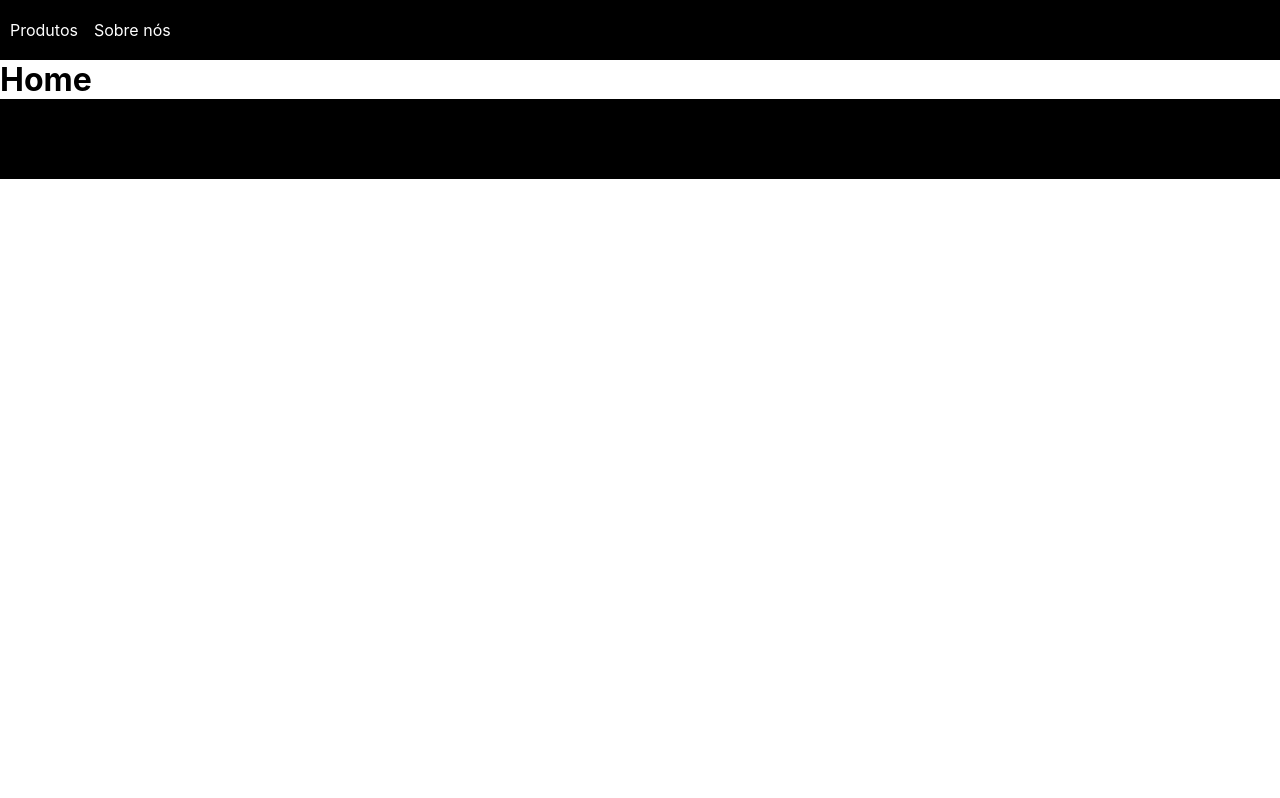
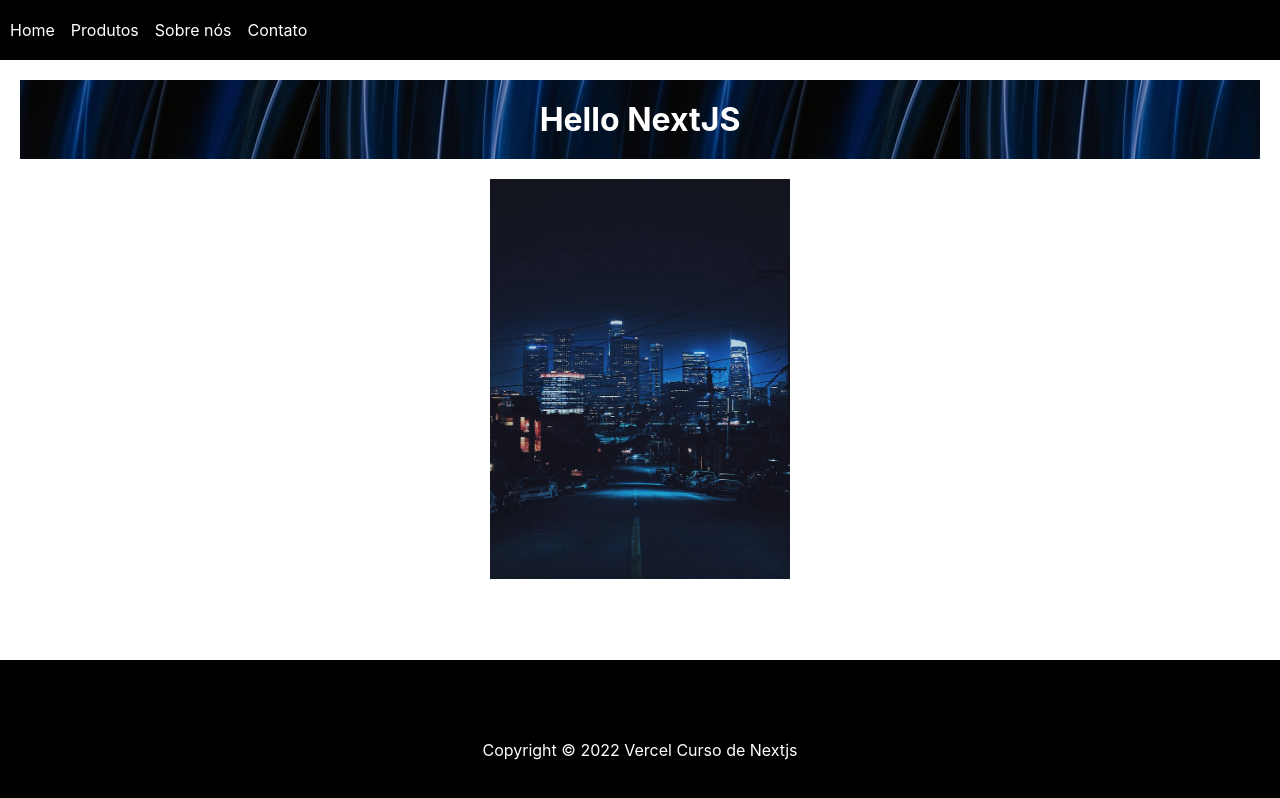
Before and after one commit to MikeFernando/pokemon-next-js, a Next.js app: page / in a window 1280 px wide. Shown: the top 798 px of the page. Built offline with nearby package versions, Linux system fonts and the light colour scheme.

Commit message:
:alien: assets aprendo usar imagens com nextjs

```diff
--- a/components/Footer.jsx
+++ b/components/Footer.jsx
@@ -2,8 +2,8 @@ import styles from '../styles/Footer.module.css'
 
 export function Footer() {
   return (
-    <p className={styles.footer}>
-      Copyright © 2022 Vercel Curso de Nextjs
-    </p>
+    <footer className={styles.footer}>
+      <p>Copyright © 2022 Vercel Curso de Nextjs</p>
+    </footer>
   )
 }
--- a/components/MainContainer.jsx
+++ b/components/MainContainer.jsx
@@ -1,11 +1,15 @@
 import { Navbar } from './Navbar'
 import { Footer } from './Footer'
+
+import styles from '../styles/MainContainer.module.css'
 
 export function MainContainer({ children }) {
   return (
     <>
       <Navbar />
-      <div>{children}</div>
+      <div className={styles.container}>
+        {children}
+      </div>
       <Footer />
     </>
   )
--- a/components/Navbar.jsx
+++ b/components/Navbar.jsx
@@ -6,11 +6,18 @@ export function Navbar() {
   return (
     <ul className={styles.navbar}>
         <li>
+          <Link href="/"><a>Home</a></Link>
+        </li>
+        <li>
           <Link href="products/"><a>Produtos</a></Link>
         </li>
         <li>
           <Link href="/about"><a>Sobre nós</a></Link>
         </li>
+        <li>
+          <Link href="/contact"><a>Contato</a></Link>
+        </li>
+
     </ul>
   )
 }
--- a/pages/_app.jsx
+++ b/pages/_app.jsx
@@ -1,7 +1,6 @@
-import { Footer } from '../components/Footer'
 import { MainContainer } from '../components/MainContainer'
 
-import '../global.css'
+import '../styles/global.css'
 
 function MyApp({ Component, pageProps }) {
   return (
--- a/pages/about.jsx
+++ b/pages/about.jsx
@@ -1,8 +1,12 @@
+import Head from 'next/head'
 import Link from 'next/link'
 
 export default function About() {
   return (
     <>
+      <Head>
+        <title>Sobre nós</title>
+      </Head>
       <h1>Página sobre nós</h1>
       <Link href='/'>
         <a>Voltar</a>
--- a/pages/index.jsx
+++ b/pages/index.jsx
@@ -1,7 +1,25 @@
+import Head from 'next/head'
+import Image from 'next/image'
+
+import styles from '../styles/Home.module.css'
+
 export default function Home() {
   return (
-    <div>
-      <h1>Home</h1>
-    </div>
+    <>
+      <Head>
+        <meta name="description" content="Encontre seu melhor pokemon" />
+        <title>Home | Pokemom</title>
+      </Head>
+      <h1 className={styles.title}>
+        Hello NextJS
+      </h1>
+
+      <Image
+        src='/images/city.jpg'
+        width='300px'
+        height='400px'
+        alt='Uma cidade'
+      />
+    </>
   )
 }
--- a/pages/products/index.jsx
+++ b/pages/products/index.jsx
@@ -1,8 +1,12 @@
+import Head from "next/head";
 import Link from "next/link";
 
 export default function Product() {
   return (
     <>
+      <Head>
+        <title>Produtos</title>
+      </Head>
       <h1>Página de produto</h1>
       <Link href='/'><a>Voltar</a></Link>
     </>
--- a/styles/Footer.module.css
+++ b/styles/Footer.module.css
@@ -1,5 +1,5 @@
 .footer {
-  height: 80px;
+  height: 179px;
   display: flex;
   justify-content: center;
   align-items: center;
@@ -8,5 +8,4 @@
 
 .footer p {
   color: #fff;
-  font-size: 2rem;
 }
--- /dev/null
+++ b/styles/Home.module.css
@@ -0,0 +1,7 @@
+.title {
+  color: #FFF;
+  background-image: url('/images/pattern.jpg');
+  background-position: center;
+  padding: 20px;
+  margin-bottom: 1.25rem;
+}
--- /dev/null
+++ b/styles/MainContainer.module.css
@@ -0,0 +1,6 @@
+.container {
+  background-color: #fff;
+  min-height: 75vh;
+  padding: 20px;
+  text-align: center;
+}
--- a/global.css
+++ b/styles/global.css
@@ -11,7 +11,7 @@ body {
 }
 
 body {
-  background-color: #ffffff;
+  background-color: #fff;
 }
 
 a {
```
Also changed, not shown: pages/contact.jsx (added, +13 -0 lines), public/images/city.jpg (added), public/images/pattern.jpg (added).
